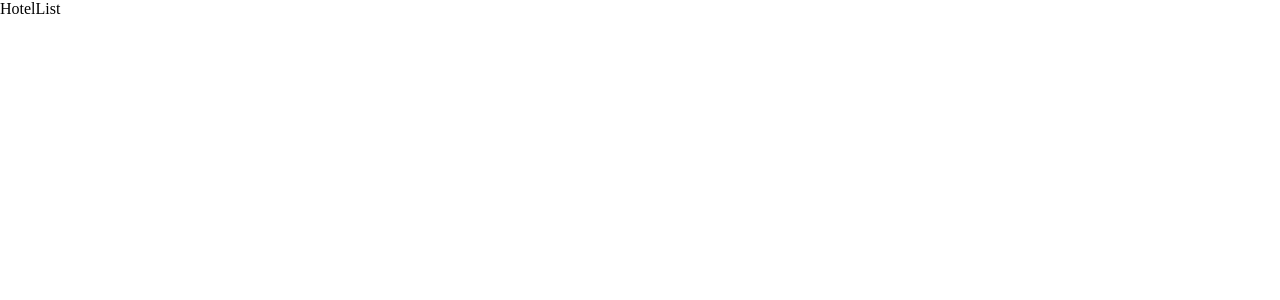
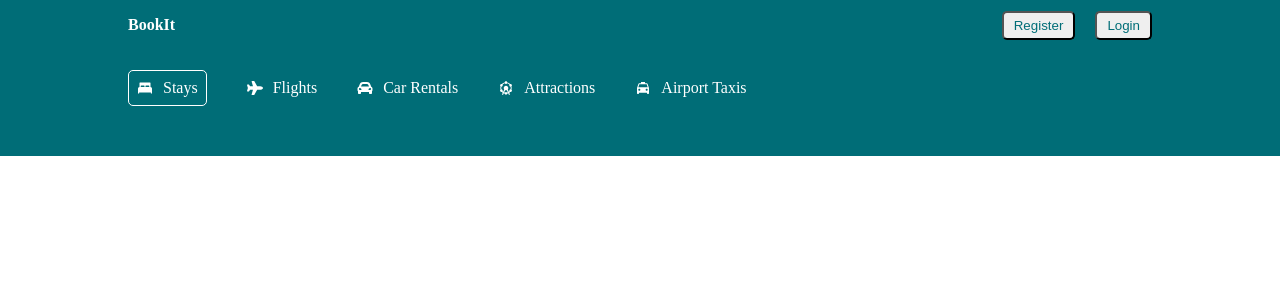
Before and after one commit to Nestor-19/BookIt, a React (Create React App) app in the folder client/: page /hotels in a window 1280 px wide. Shown: the top 300 px of the page. Built offline with nearby package versions, Linux system fonts and the light colour scheme.

Commit message:
Conditionally rendered title and search bar depending on the page

```diff
--- a/client/src/components/Header/Header.css
+++ b/client/src/components/Header/Header.css
@@ -11,6 +11,10 @@
     margin: 20px 0px 100px 0px;
     width: 100%;
     max-width: 1024px;
+}
+
+.headerContainer.listMode{
+    margin: 20px 0px 0px 0px;
 }
 
 .headerList{
--- a/client/src/components/Header/Header.js
+++ b/client/src/components/Header/Header.js
@@ -8,7 +8,7 @@
 import { DateRange} from 'react-date-range';
 import { format } from 'date-fns';
 
-const Header = () => {
+const Header = (props) => {
 
   const [openCalendar, setOpenCalendar] = useState(false);
 
@@ -34,7 +34,7 @@
 
   return (
     <div className='header'>
-      <div className='headerContainer'>
+      <div className={props.type === "list" ? "headerContainer listMode" : "headerContainer"}>
         <div className='headerList'>
               <div className='headerListItem active'>
                   <IoBedSharp />
@@ -58,6 +58,8 @@
               </div>
         </div>
 
+        {props.type !== "list" &&
+          <>
           <h1 className='title'>Book your next stay</h1>
           <p className='description'>Search deals on hotels, homes, and much more...</p>
 
@@ -121,6 +123,7 @@
                 <button className='searchButton'>Search</button>
               </div>
           </div>
+        </>}
       </div>
     </div>
   )
--- a/client/src/pages/HotelList/HotelList.js
+++ b/client/src/pages/HotelList/HotelList.js
@@ -1,8 +1,13 @@
 import React from 'react'
+import Navbar from '../../components/Navbar/Navbar'
+import Header from '../../components/Header/Header'
 
 const HotelList = () => {
   return (
-    <div>HotelList</div>
+    <div>
+      <Navbar />
+      <Header type="list"/>
+    </div>
   )
 }
 
```
Lines whose indentation alone changed are shown as unchanged.
